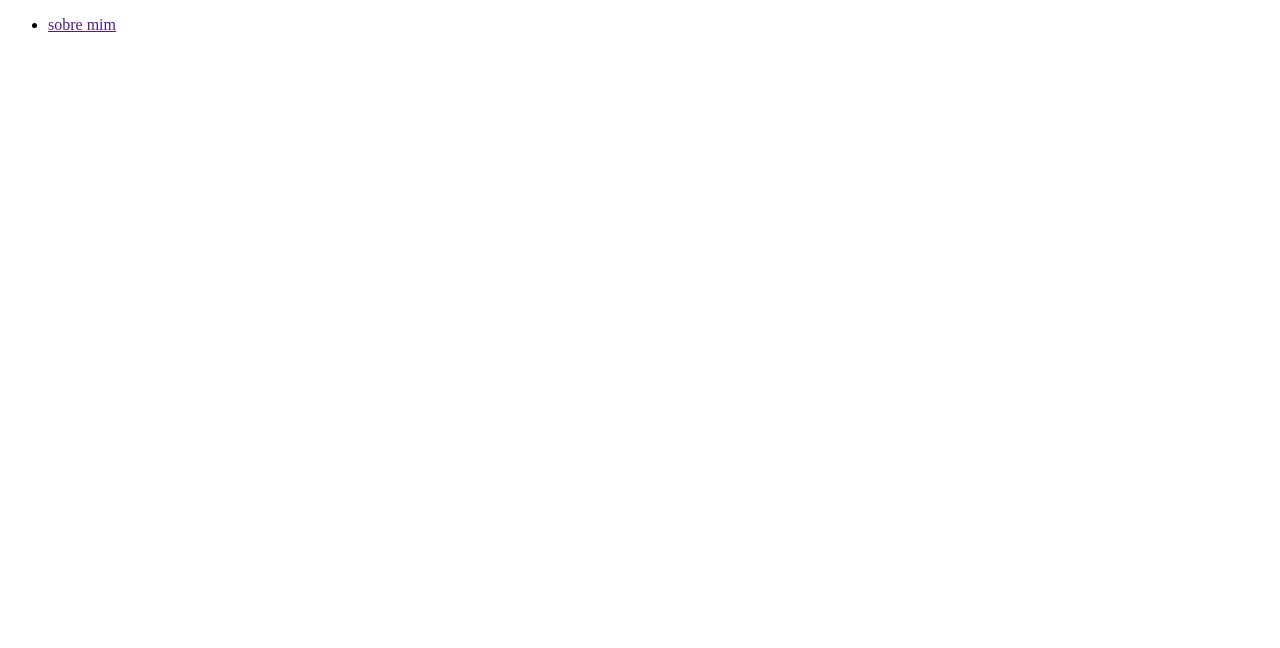
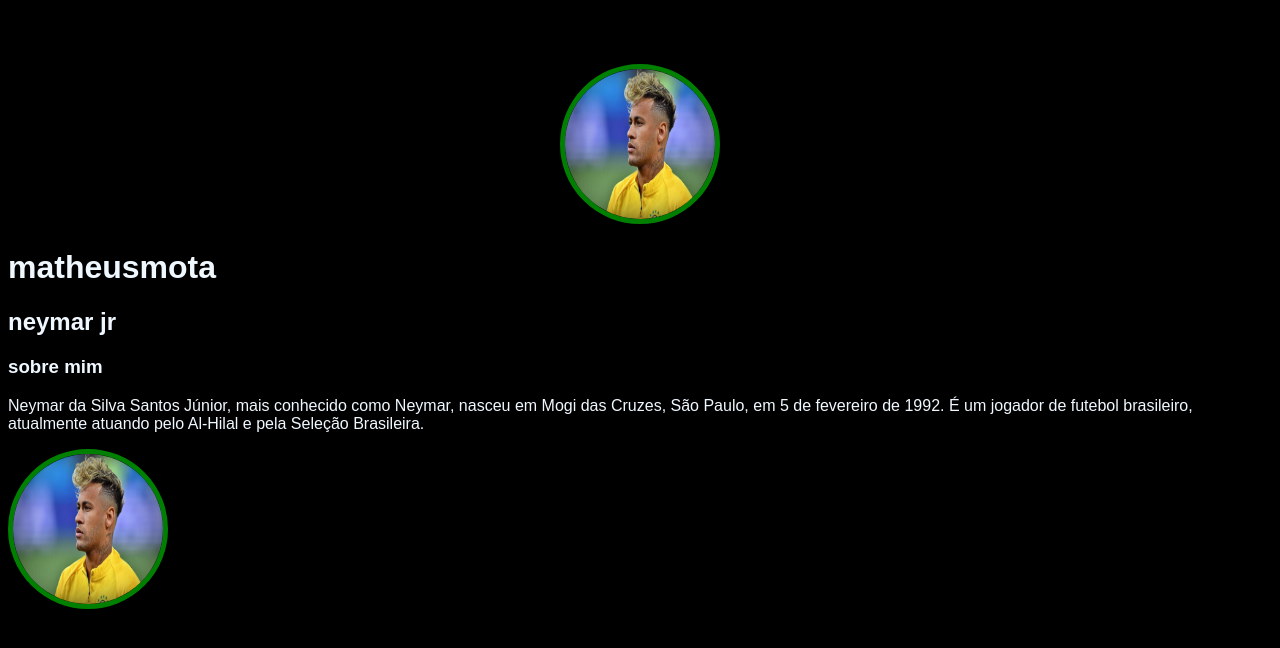
Before and after one commit to motasouza/site1, a plain HTML site: page site1-main/site1-main/site1-main/index.html in a window 1280 px wide. Drawn offline with Linux system fonts and the light colour scheme.

Commit message:
Add files via upload

```diff
--- a/site1-main/site1-main/site1-main/index.css
+++ b/site1-main/site1-main/site1-main/index.css
@@ -1,3 +1,26 @@
-body {
-     background-color: aqua
-     aqua
+body {color: aliceblue;
+    background-color: black;
+     font-family: Arial, Helvetica, sans-serif;
+}
+
+ul {
+    display: flex;
+    justify-content: space-between;
+     list-style-type: none;
+    align-items: center;
+    padding: 16px;
+}
+
+a {
+    color: white;
+    text-decoration: none;
+}
+img {
+    width: 150px;
+    height: 150px;
+    border-radius: 50%;
+    border: 5px solid green
+}
+.center {
+    text-align: center;
+}
--- a/site1-main/site1-main/site1-main/index.html
+++ b/site1-main/site1-main/site1-main/index.html
@@ -4,14 +4,44 @@
     <meta charset="UTF-8">
     <meta name="viewport" content="width=device-width, initial-scale=1.0">
     <title>matheusmota</title>
+    <link rel="stylesheet" href="index.css">
 </head>
 <body>
    <nav>
     <ul>
         <li>
-           <a href="">sobre mim</a>
+
+           <a href="sobre mim"></a>
         </li>
+        </li>
+            <a href="projetos"></a>
+        </li>
+        </li>
+            <a href="contato"></a>
     </ul>
    </nav>
+
+   <header>
+      <div class="center">
+       <img src="./img/Imagem1.avif" alt="">
+      </div>
+      <h1>matheusmota</h1>
+      <h2>neymar jr</h2>
+   </header>
+   <main>
+    <section>
+        <h3>sobre mim</h3>
+        <p>
+        Neymar da Silva Santos Júnior, mais conhecido como Neymar, nasceu em Mogi das Cruzes, São Paulo, em 5 de fevereiro de 1992. É um jogador de futebol brasileiro, atualmente atuando pelo Al-Hilal e pela Seleção Brasileira.
+
+        </p>
+    </section>
+   </main>
+
+    <footer>
+        <a>
+         <img src="img/Imagem1.avif" alt="">
+        <a>
+    </footer>
 </body>
 </html>
--- /dev/null
+++ b/site1-main/site1-main/site1-main/site1-main/index.css
@@ -0,0 +1,3 @@
+body {
+     background-color: aqua
+     aqua
```
Also changed, not shown: site1-main/site1-main/site1-main/site1-main/index.html (added, +17 -0 lines), site1-main/site1-main/site1-main/img/Imagem1.avif (added), 5 other files.
